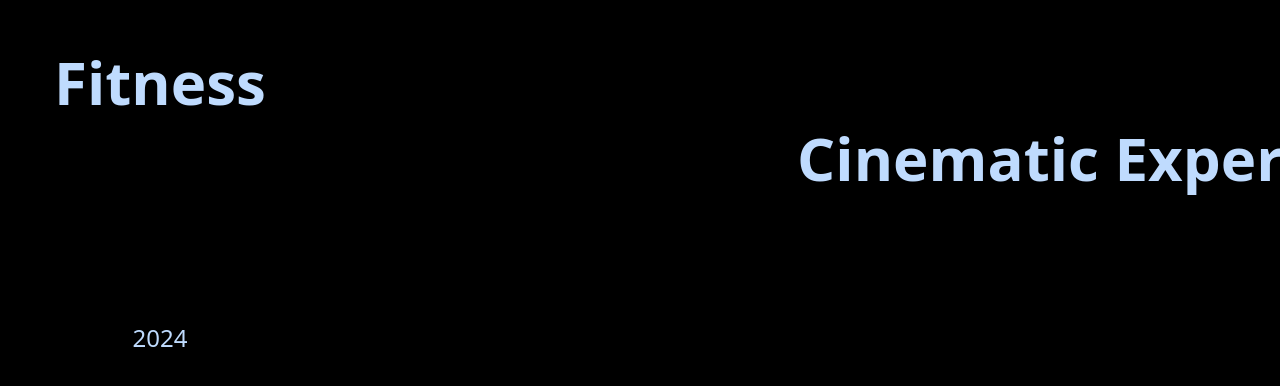
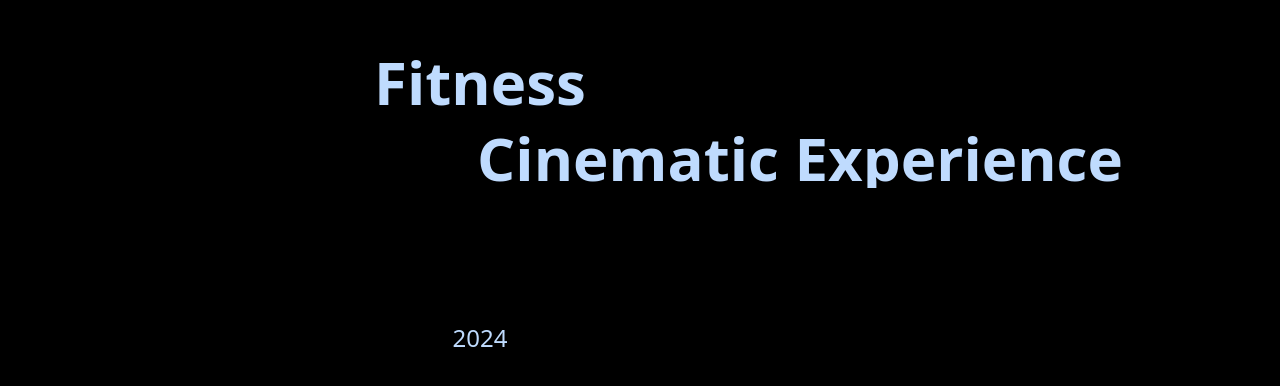
Before and after one commit to circlon/crane-production-site, a Next.js app: page / in a window 1280 px wide. Shown: the part 1080-1466 px from the top of the page. Built offline with nearby package versions, Linux system fonts and the light colour scheme.

Commit message:
Исправлена проблема с горизонтальным скроллом и улетающим текстом при анимации

```diff
--- a/app/components/ScrollExpandMedia.tsx
+++ b/app/components/ScrollExpandMedia.tsx
@@ -140,7 +140,7 @@ const ScrollExpandMedia = ({
   // Рассчитываем размеры и трансформации на основе прогресса
   const mediaWidth = 300 + progress * (isMobile ? 650 : 1250);
   const mediaHeight = 400 + progress * (isMobile ? 200 : 400);
-  const textTranslateX = progress * (isMobile ? 180 : 150);
+  const textTranslateX = progress * (isMobile ? 60 : 50);
   const contentOpacity = Math.max(0, (progress - 0.75) * 4); // Показываем контент после 75% прогресса
 
   // Разделяем заголовок для анимации
@@ -150,7 +150,7 @@ const ScrollExpandMedia = ({
   return (
     <div
       ref={sectionRef}
-      className="relative min-h-[100vh]"
+      className="relative min-h-[100vh] overflow-hidden"
     >
       <div className="relative w-full min-h-[100vh] flex flex-col items-center">
         {/* Фоновое изображение (при наличии) */}
@@ -283,14 +283,14 @@ const ScrollExpandMedia = ({
 
             {/* Заголовок */}
             <div
-              className={`flex items-center justify-center text-center gap-4 w-full relative z-10 flex-col ${
+              className={`flex items-center justify-center text-center gap-4 w-full relative z-10 flex-col overflow-hidden max-w-screen-lg mx-auto ${
                 textBlend ? 'mix-blend-difference' : 'mix-blend-normal'
               }`}
             >
               <motion.h2
                 className="text-4xl md:text-5xl lg:text-6xl font-bold text-blue-200"
                 style={{
-                  transform: `translateX(-${textTranslateX}vw)`,
+                  transform: `translateX(-${Math.min(textTranslateX, 100)}vw)`,
                   transition: 'transform 0.05s ease-out'
                 }}
               >
@@ -299,7 +299,7 @@ const ScrollExpandMedia = ({
               <motion.h2
                 className="text-4xl md:text-5xl lg:text-6xl font-bold text-center text-blue-200"
                 style={{
-                  transform: `translateX(${textTranslateX}vw)`,
+                  transform: `translateX(${Math.min(textTranslateX, 100)}vw)`,
                   transition: 'transform 0.05s ease-out'
                 }}
               >
--- a/app/page.tsx
+++ b/app/page.tsx
@@ -132,7 +132,7 @@ const frameData = [
 
 export default function Home() {
   return (
-    <main className="relative bg-black">
+    <main className="relative bg-black overflow-x-hidden">
       {/* Hero section с волнами */}
       <section id="hero-section" className="relative h-screen overflow-hidden">
         <Waves lineColor="rgba(255, 255, 255, 0.5)" />
--- a/app/styles/fluid-animations.css
+++ b/app/styles/fluid-animations.css
@@ -17,6 +17,13 @@
   --fluid-animation-duration: 0.8s;
   --fluid-animation-ease: cubic-bezier(0.65, 0, 0.35, 1);
   --fluid-scroll-transition-timing: cubic-bezier(0.2, 0.6, 0.3, 1);
+}
+
+/* Глобальные настройки для предотвращения горизонтального скролла */
+html, body {
+  overflow-x: hidden;
+  width: 100%;
+  position: relative;
 }
 
 /* Стили для ScrollSection и эффекта затемнения */
```
